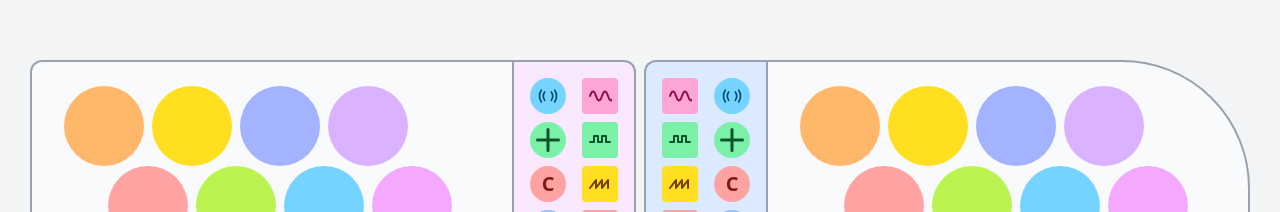
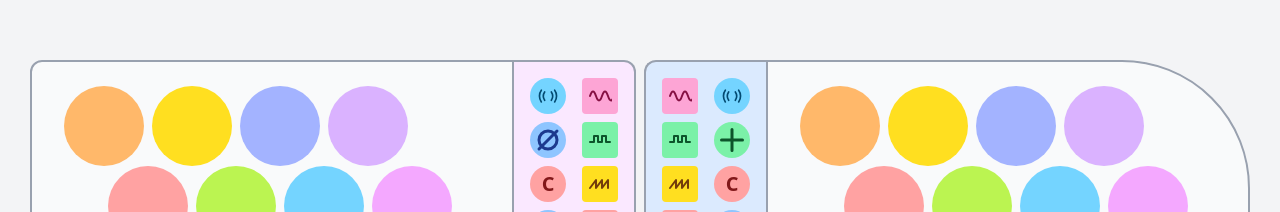
Before and after one commit to adrian729/thalia, a React (Vite) app: page / in a window 1280 px wide. Shown: the part 194-406 px from the top of the page. Built offline with nearby package versions, Linux system fonts and the light colour scheme; no server answers.

Commit message:
add missing different keys and defaults for left and right options

```diff
--- a/src/synth-pad/ThaliaPad/ThaliaPadOptions.tsx
+++ b/src/synth-pad/ThaliaPad/ThaliaPadOptions.tsx
@@ -111,10 +111,10 @@
             </div>
           </button>
           <PadKeySelectionButtons
-            initialOctaveIndex={2}
-            nextOctaveKeys={['y']}
-            nextNoteKeys={['h']}
-            nextAccidentalKeys={['n']}
+            initialOctaveIndex={optionsPosition === 'left' ? 2 : 1}
+            nextOctaveKeys={optionsPosition === 'left' ? ['y'] : ['t']}
+            nextNoteKeys={optionsPosition === 'left' ? ['h'] : ['g']}
+            nextAccidentalKeys={optionsPosition === 'left' ? ['n'] : ['b']}
             setInitialMidiId={setInitialMidiId}
           />
         </div>
```
